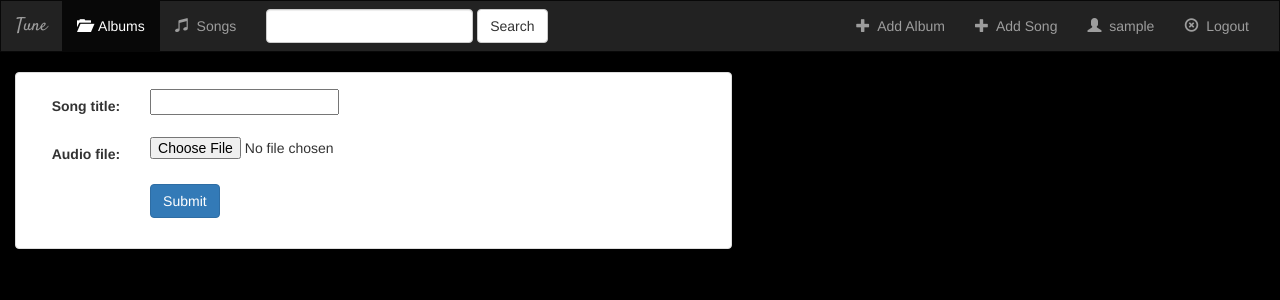
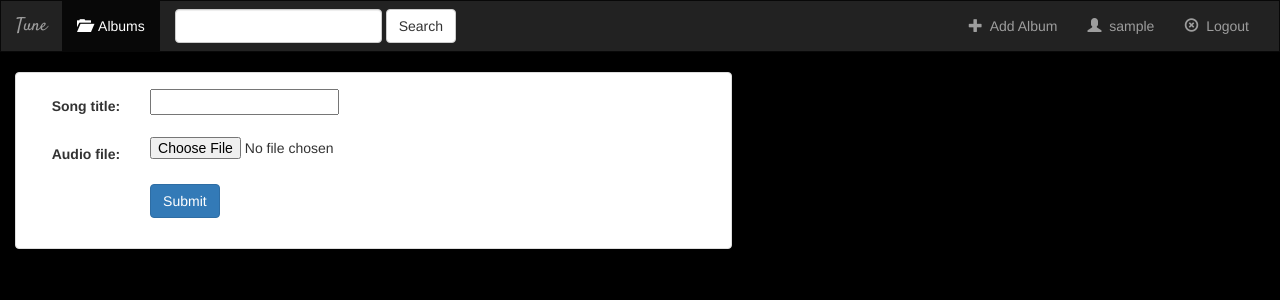
Before and after one commit to theyashshahs/Tune, a Django app: page /album/1/song/add/ in a window 1280 px wide. Shown: the top 300 px of the page. Run offline with Django 3.2, Linux system fonts and the light colour scheme; the visitor is signed in with stand-in values (Sample User, id 1); some libraries are stand-ins or nearby versions.

Commit message:
removed add song from nav bar

```diff
--- a/music/urls.py
+++ b/music/urls.py
@@ -1,5 +1,4 @@
 from django.conf.urls import url
-from django.urls import path
 from django.contrib.staticfiles.urls import staticfiles_urlpatterns
 from . import views
 
@@ -13,6 +12,7 @@ urlpatterns = [
     url(r'^album/add/$', views.AlbumCreateView.as_view(), name='album-add'),
     url(r'^album/update/(?P<pk>[0-9]+)/$', views.AlbumUpdateView.as_view(), name='album-update'),
     url(r'^album/(?P<pk>[0-9]+)/delete/$', views.AlbumDeleteView.as_view(), name='album-delete'),
+    # url(r'^song/', views.SongListView.as_view(), name='song'),
     url(r'^album/(?P<pk>[0-9]+)/song/add/$', views.SongCreateView.as_view(), name='song-add'),
     url(r'^song/update/(?P<pk>[0-9]+)/$', views.SongUpdateView.as_view(), name='song-update'),
     url(r'^song/(?P<pk>[0-9]+)/delete/$', views.SongDeleteView.as_view(), name='song-delete')
--- a/music/views.py
+++ b/music/views.py
@@ -21,6 +21,11 @@ class IndexListView(generic.ListView):
 class AlbumDetailView(generic.DetailView):
     model = Album
     template_name = 'music/album_detail.html'
+
+class SongListView(generic.ListView):
+    model = Song
+    template_name = 'music/songs.html'
+    context_object_name = 'song_list'
 
 
 
--- a/templates/music/base.html
+++ b/templates/music/base.html
@@ -54,15 +54,15 @@
 								>&nbsp; Albums</a
 							>
 						</li>
-						<li class="{% block songs_active %}{% endblock %}">
-							<a href="#"
+						<!-- <li class="{% block songs_active %}{% endblock %}">
+							<a href="{% url 'music:song' %}"
 								><span
 									class="glyphicon glyphicon-music"
 									aria-hidden="true"
 								></span
 								>&nbsp; Songs</a
 							>
-						</li>
+						</li> -->
 					</ul>
 
 					<form
@@ -92,15 +92,6 @@
 									aria-hidden="true"
 								></span
 								>&nbsp; Add Album
-							</a>
-						</li>
-						<li>
-							<a href="#">
-								<span
-									class="glyphicon glyphicon-plus"
-									aria-hidden="true"
-								></span
-								>&nbsp; Add Song
 							</a>
 						</li>
 						{% if user.is_authenticated %}
--- a/templates/music/songs.html
+++ b/templates/music/songs.html
@@ -8,8 +8,8 @@
     <div class="row">
         <div class="col-sm-12">
             <ul class="nav nav-pills" style="margin-bottom: 10px;">
-                <li role="presentation" {% if filter_by == 'all' %}class="active"{% endif %}><a href="{% url 'music:songs' 'all' %}">View All</a></li>
-                <li role="presentation" {% if filter_by == 'favorites' %}class="active"{% endif %}><a href="{% url 'music:songs' 'favorites' %}">Favorites</a></li>
+                <li role="presentation" {% if filter_by == 'all' %}class="active"{% endif %}><a href="{% url 'music:song' 'all' %}">View All</a></li>
+                <!-- <li role="presentation" {% if filter_by == 'favorites' %}class="active"{% endif %}><a href="{% url 'music:songs' 'favorites' %}">Favorites</a></li> -->
             </ul>
         </div>
     </div>
```
Also changed, not shown: templates/music/index.html (+5 -6 lines).
